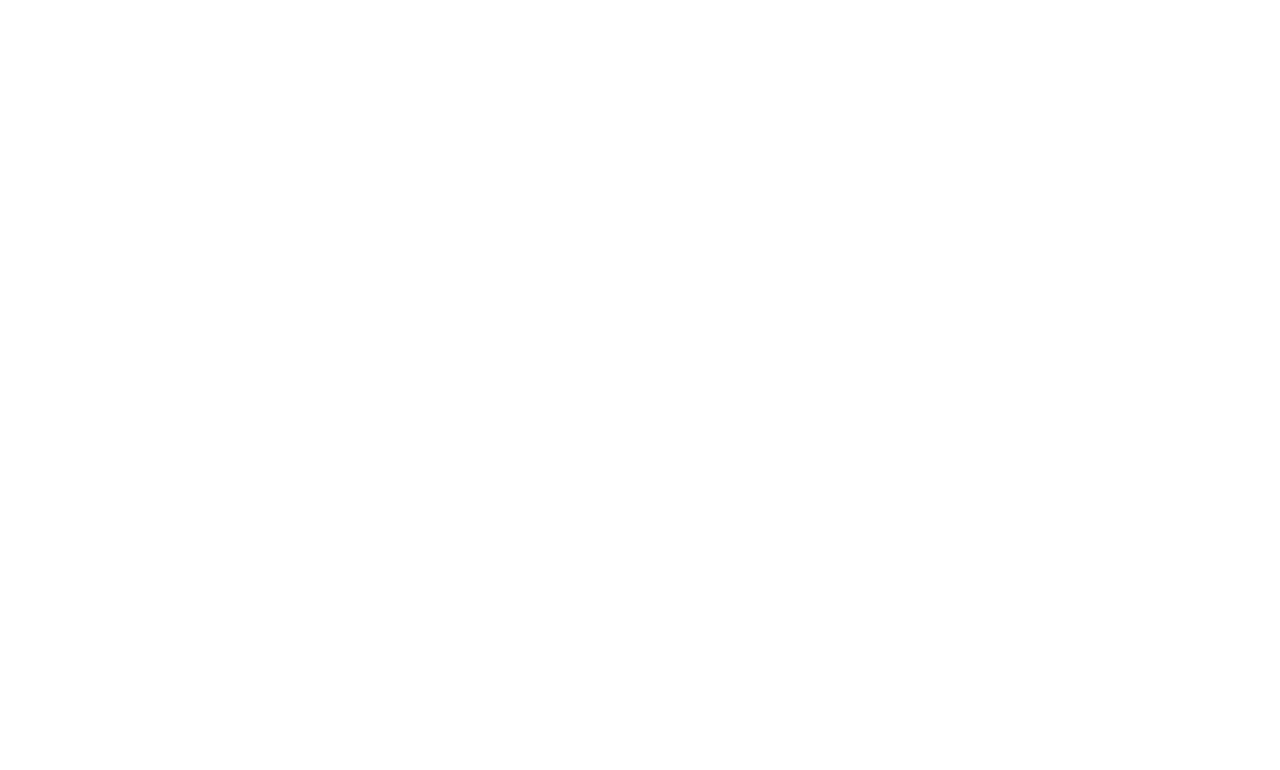
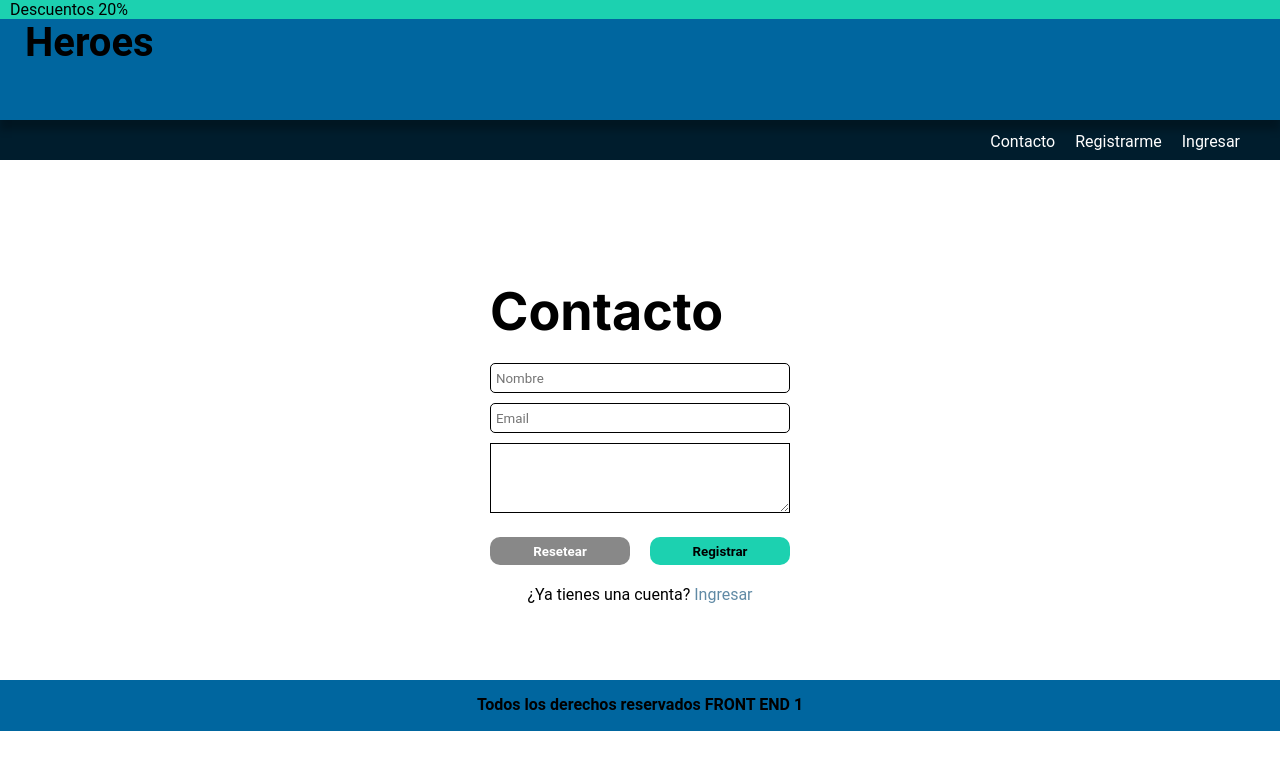
Before and after one commit to Carol-Suarez/Front_End_I, a plain HTML site: page Clase_16/views/contacto.html in a window 1280 px wide. Drawn offline with Linux system fonts and the light colour scheme.

Commit message:
Clase 16

```diff
--- a/Clase_16/css/style.css
+++ b/Clase_16/css/style.css
@@ -210,38 +210,49 @@ button {
 /* ---------------------------------------------------------------
 Formulario registro */
 
-.tRegistro{
+.fRegistro{
     display: flex;
-    position: relative;
     justify-content: center;
-    right: 50px;
 }
+
 
 .formulario.R {
     margin-top: 120px;
     width: 300px;
-    height: 300px;
+    height: 400px;
     display: flex;
     flex-direction: column;
     position: relative;
-    left: 45%;
+    justify-content: flex-start;
 }
+
 
 .formulario.R h2{
     position: relative;
     top: 0px;
     font-family: 'Inter', sans-serif;
     font-size: 52px;
-    padding-left: 50px;
     padding-bottom: 20px;
 }
 
-.formulario.R p {
+.formulario.R p input{
     border: solid black;
     height: 30px;
     margin-bottom: 10px;
     border-radius: 5px;
     border-width: thin;
+    padding-left: 5px;
+    width: 100%;
+}
+
+.formulario.R p select{
+    border: solid black;
+    height: 30px;
+    width: 100%;
+    margin-bottom: 10px;
+    border-radius: 5px;
+    border-width: thin;
+    padding-left: 5px;
 }
 
 input {
@@ -255,14 +266,61 @@ input {
     display: flex;
     position: relative;
     top: 200px;
-    justify-content: space-around;
+    justify-content: space-between;
     }
 
 .formulario.R .botones button{
-    border-radius: 13px;
-    width: 120px;
+    border-radius: 10px;
+    width: 140px;
 }
 
+.reset {
+    background-color: #888888;
+    color: white;
+    font-weight: bold;
+}
+
+button.registrar{
+    background: #1CD1B0;
+    font-weight: bold;
+}
+
+button.registrar a{
+    text-decoration: none;
+    color: black;
+}
+
+
+.tienesCuenta{
+    position: relative;
+    top: 40px;
+    text-align: center;
+}
+
+.tienesCuenta span a{
+    text-decoration: none;
+    color: rgba(11, 75, 117, 0.652);
+    }
+
+/* ---------------------------------------------------------------
+Formulario Login */
+.formulario.R .botones button.entrar{
+
+    background: #1CD1B0;
+    color: black;
+    font-weight: bold;
+    width: 400px;
+}
+
+/* ---------------------------------------------------------------
+Formulario Contacto */
+
+.textareaLogin{
+    width: 100%;
+    height: 70px;
+    border: solid black;
+    border-width: thin;
+}
 
 /* -----------------------------Footer----------------*/
 
--- a/Clase_16/views/contacto.html
+++ b/Clase_16/views/contacto.html
@@ -0,0 +1,62 @@
+<!DOCTYPE html>
+<html lang="en">
+<head>
+    <meta charset="UTF-8">
+    <meta http-equiv="X-UA-Compatible" content="IE=edge">
+    <meta name="viewport" content="width=device-width, initial-scale=1.0">
+    <link rel="preconnect" href="https://fonts.googleapis.com">
+<link rel="preconnect" href="https://fonts.gstatic.com" crossorigin>
+<link href="https://fonts.googleapis.com/css2?family=Inter:wght@700&display=swap" rel="stylesheet">
+    <link rel="stylesheet" href="../css/style.css">
+    <title>Document</title>
+</head>
+<body>
+    <header>
+        <p class="superior">Descuentos 20%</p>
+        <h2 class="inferior">Heroes</h2>
+        <nav class="navegacion">
+            <ul type="none">
+                <li> <a href="contacto.html"> Contacto </a></li>
+                <li> <a href="registro.html"> Registrarme </a></li>
+                <li> <a href="ingresar.html"> Ingresar </a></li>
+            </ul>
+
+        </nav>
+    </header>
+
+    <main class="fRegistro">
+
+
+        <form action="/registro" method="GET">
+
+            <div class="formulario R">
+                <h2 class="tRegistro">Contacto</h2>
+                <p>
+
+                    <input type="text" id="Nombre" name="nombre" placeholder="Nombre"/>
+
+                </p>
+                <p>
+                    <input type="text" id="Email" name="Email" placeholder="Email"/>
+                </p>
+
+                <p>
+                    <textarea class="textareaLogin"></textarea>
+                </p>
+
+
+                <div class="botones">
+                    <button class="reset" type="reset">Resetear</button>
+                    <button class="registrar" type="submit"> <a href="registro.html"> Registrar </a> </button>
+                </div>
+                <p class="tienesCuenta">¿Ya tienes una cuenta? <span> <a href="ingresar.html"> Ingresar </a> </span> </p>
+
+            </div>
+        </form>
+    </main>
+
+    <footer>
+        <p>Todos los derechos reservados FRONT END 1</p>
+    </footer>
+</body>
+</html>
```
Also changed, not shown: Clase_16/views/ingresar.html (+55 -0 lines), Clase_16/views/registro.html (+23 -12 lines).
